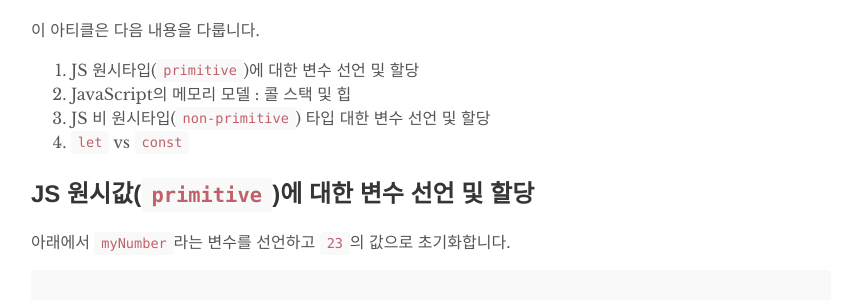
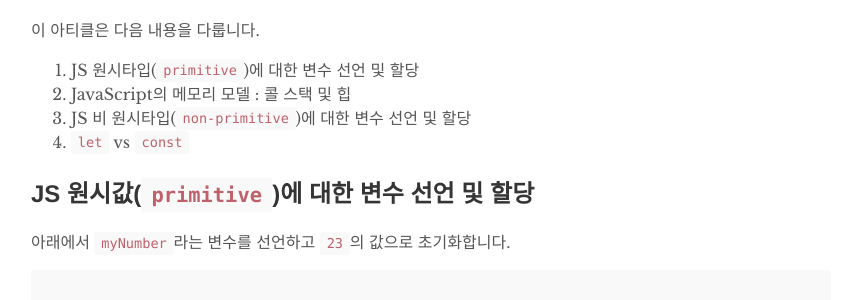
Before and after one commit to odini85/odini85.github.io, a Jekyll site: the page built from _posts/2021-04-11-javascript-memory-model.md, in a window 1280 px wide and 900 px high, scrolled down 596 px. Shown: the part 152-452 px from the top of the window, without its empty margins (209-1057 px from the left). Built offline with Jekyll 4.4.1, drawn with Linux system fonts in a browser that asks for light colours; our own code applies the rules of GitHub Pages for plain Markdown files; some of the changed text lies outside the part shown.

Commit message:
오타 수정

```diff
--- a/_posts/2021-04-11-javascript-memory-model.md
+++ b/_posts/2021-04-11-javascript-memory-model.md
@@ -20,7 +20,7 @@ c = false; // TypeError: Assignment to constant variable
 
 1. JS 원시타입(`primitive`)에 대한 변수 선언 및 할당
 1. JavaScript의 메모리 모델 : 콜 스택 및 힙
-1. JS 비 원시타입(`non-primitive`) 타입 대한 변수 선언 및 할당
+1. JS 비 원시타입(`non-primitive`)에 대한 변수 선언 및 할당
 1. `let` vs `const`
 
 ## JS 원시값(`primitive`)에 대한 변수 선언 및 할당
@@ -102,7 +102,7 @@ JS 메모리 모델은 콜 스택, 힙이라는 2 가지 영역으로 설명을
 `힙은 원시타입이 아닌 항목이 저장되는 곳입니다.`<br />
 `주요 차이점은 힙이 동적으로 증가 할 수 있는 정렬되지 않은 데이터를 저장할 수 있다는 것입니다.`<br />`(배열과 개체에 적합합니다.)`
 
-## JS 비 원시타입(`non-primitive`) 타입 대한 변수 선언 및 할당
+## JS 비 원시타입(`non-primitive`)에 대한 변수 선언 및 할당
 
 비 원시타입은 원시타입과 다르게 작동합니다.
 
```
